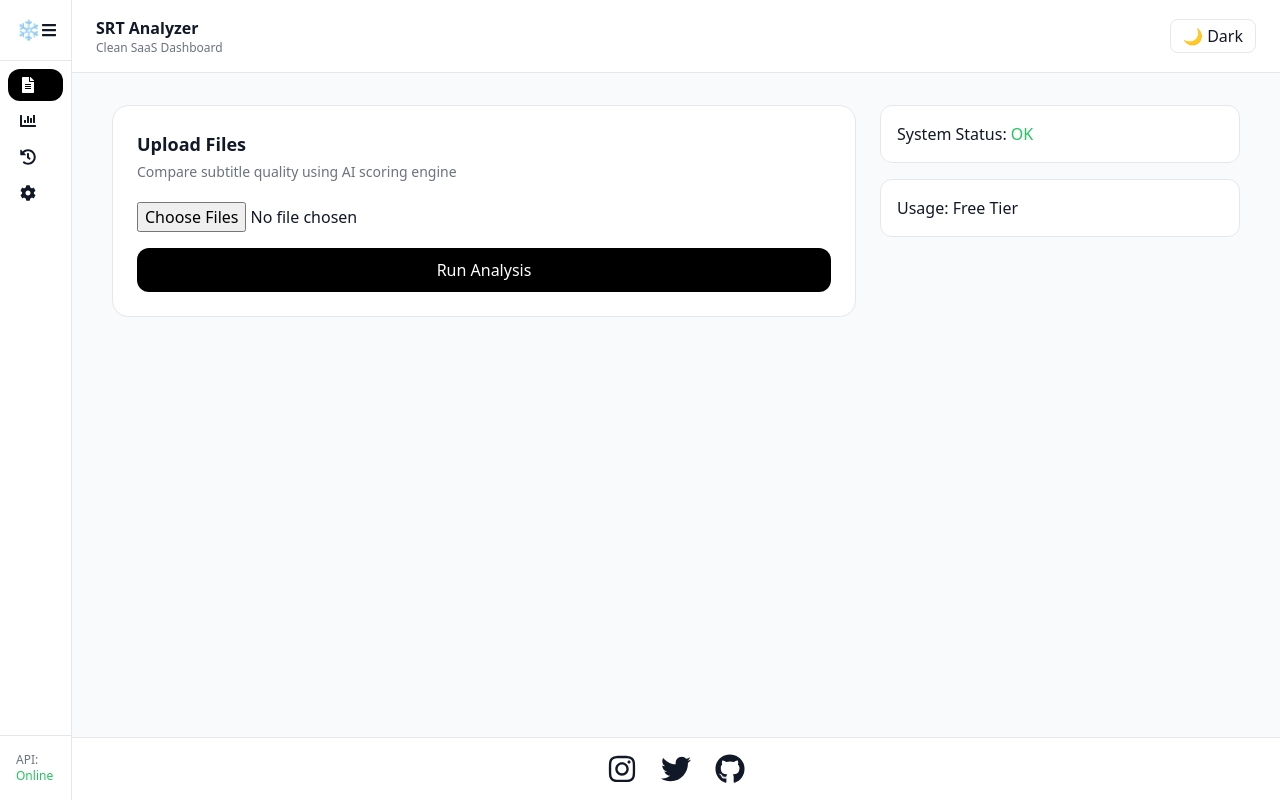
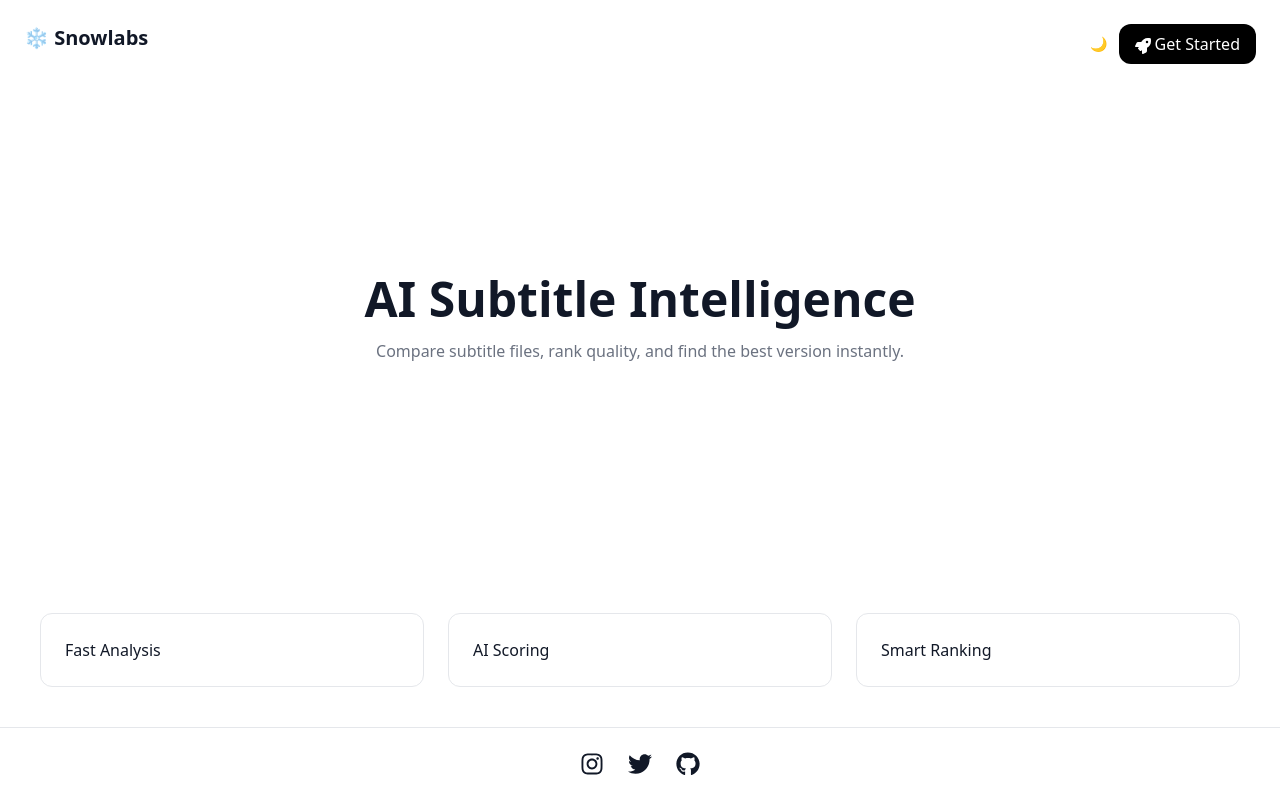
Before and after one commit to John-snow09/John-snow09, a React (Vite) app in the folder View/: page / in a window 1280 px wide. Built offline with nearby package versions, Linux system fonts and the light colour scheme.

Commit message:
UI improvements - startup SaaS design

```diff
--- a/View/src/App.jsx
+++ b/View/src/App.jsx
@@ -5,50 +5,28 @@ import {
   FaFileAlt,
   FaChartBar,
   FaHistory,
-  FaCog,
+  FaRocket,
   FaGithub,
   FaTwitter,
   FaInstagram,
 } from "react-icons/fa";
 
 function App() {
+  const [page, setPage] = useState("landing"); // landing | dashboard
   const [active, setActive] = useState("srt");
-
-  // ✅ SIDEBAR CLOSED BY DEFAULT
   const [sidebarOpen, setSidebarOpen] = useState(false);
 
   const [files, setFiles] = useState([]);
   const [data, setData] = useState(null);
   const [loading, setLoading] = useState(false);
 
-  // 🌙 DARK MODE
   const [darkMode, setDarkMode] = useState(false);
 
+  const API_BASE = "https://choose-your-sub.onrender.com";
+
   useEffect(() => {
-    const root = document.documentElement;
-
-    if (darkMode) {
-      root.classList.add("dark");
-    } else {
-      root.classList.remove("dark");
-    }
+    document.documentElement.classList.toggle("dark", darkMode);
   }, [darkMode]);
-
-  // 📱 AUTO CLOSE SIDEBAR ON MOBILE
-  useEffect(() => {
-    const handleResize = () => {
-      if (window.innerWidth < 768) {
-        setSidebarOpen(false);
-      }
-    };
-
-    handleResize();
-    window.addEventListener("resize", handleResize);
-
-    return () => window.removeEventListener("resize", handleResize);
-  }, []);
-
-  const API_BASE = "https://choose-your-sub.onrender.com";
 
   const handleUpload = async () => {
     if (!files.length) return alert("Select files");
@@ -77,145 +55,203 @@ function App() {
     { id: "srt", label: "SRT Analyzer", icon: <FaFileAlt /> },
     { id: "analytics", label: "Analytics", icon: <FaChartBar /> },
     { id: "history", label: "History", icon: <FaHistory /> },
-    { id: "settings", label: "Settings", icon: <FaCog /> },
   ];
 
+  const pageAnim = {
+    initial: { opacity: 0, y: 15 },
+    animate: { opacity: 1, y: 0 },
+    exit: { opacity: 0, y: -15 },
+  };
+
   return (
-    <div className="flex min-h-screen bg-gray-50 text-gray-900 dark:bg-gray-900 dark:text-white">
+    <div className="min-h-screen bg-white dark:bg-gray-950 text-gray-900 dark:text-white">
 
-      {/* ================= SIDEBAR ================= */}
+      <AnimatePresence mode="wait">
+
+        {/* ================= LANDING ================= */}
+        {page === "landing" && (
           <motion.div
-        animate={{ width: sidebarOpen ? 260 : 72 }}
-        transition={{ type: "spring", stiffness: 260, damping: 25 }}
-        className="bg-white dark:bg-gray-800 border-r dark:border-gray-700 flex flex-col justify-between"
+            key="landing"
+            {...pageAnim}
+            className="min-h-screen flex flex-col"
           >
 
-        <div>
+            {/* NAV */}
+            <div className="flex justify-between p-6">
+              <h1 className="font-bold text-xl">❄️ Snowlabs</h1>
 
-          {/* TOP */}
-          <div className="flex items-center justify-between p-4 border-b dark:border-gray-700">
-            <div className="text-xl">❄️</div>
+              <div className="flex gap-3 items-center">
 
-            <button onClick={() => setSidebarOpen(!sidebarOpen)}>
-              <FaBars />
+                <button onClick={() => setDarkMode(!darkMode)} className="text-sm">
+                  {darkMode ? "☀️" : "🌙"}
                 </button>
+
+                <button
+                  onClick={() => setPage("dashboard")}
+                  className="bg-black text-white dark:bg-white dark:text-black px-4 py-2 rounded-xl"
+                >
+                  <FaRocket className="inline mr-1" />
+                  Get Started
+                </button>
+
+              </div>
             </div>
 
-          {/* NAV */}
-          <div className="p-2 space-y-1">
+            {/* HERO */}
+            <div className="flex-1 flex flex-col items-center justify-center text-center px-6">
+
+              <h1 className="text-5xl font-bold mb-4">
+                AI Subtitle Intelligence
+              </h1>
+
+              <p className="text-gray-500 max-w-xl mb-6">
+                Compare subtitle files, rank quality, and find the best version instantly.
+              </p>
+
+            </div>
+
+            {/* FEATURES */}
+            <div className="grid md:grid-cols-3 gap-6 p-10">
+              <div className="border rounded-xl p-6">Fast Analysis</div>
+              <div className="border rounded-xl p-6">AI Scoring</div>
+              <div className="border rounded-xl p-6">Smart Ranking</div>
+            </div>
+
+            {/* FOOTER */}
+            <div className="flex justify-center gap-6 p-6 text-2xl border-t">
+
+              <a href="https://instagram.com/___john_snow_" target="_blank">
+                <FaInstagram />
+              </a>
+
+              <a href="https://x.com/JohnSnow320411" target="_blank">
+                <FaTwitter />
+              </a>
+
+              <a href="https://github.com/John-snow09" target="_blank">
+                <FaGithub />
+              </a>
+
+            </div>
+
+          </motion.div>
+        )}
+
+        {/* ================= DASHBOARD ================= */}
+        {page === "dashboard" && (
+          <motion.div
+            key="dashboard"
+            {...pageAnim}
+            className="flex min-h-screen"
+          >
+
+            {/* SIDEBAR */}
+            <div className="w-64 bg-gray-100 dark:bg-gray-900 border-r p-4 flex flex-col">
+
+              <h1 className="font-bold mb-6">❄️ Snowlabs</h1>
+
+              {/* BACK BUTTON */}
+              <button
+                onClick={() => setPage("landing")}
+                className="text-xs text-gray-500 mb-4 hover:text-black dark:hover:text-white"
+              >
+                ← Back to Home
+              </button>
+
+              {/* MENU */}
+              <div className="space-y-2 flex-1">
 
                 {menu.map((item) => (
                   <button
                     key={item.id}
                     onClick={() => setActive(item.id)}
-                className={`flex items-center gap-3 w-full px-3 py-2 rounded-xl transition
-                  ${
+                    className={`w-full text-left p-2 rounded flex items-center gap-2 ${
                       active === item.id
                         ? "bg-black text-white dark:bg-white dark:text-black"
-                      : "hover:bg-gray-100 dark:hover:bg-gray-700"
-                  }
-                `}
+                        : "hover:bg-gray-200 dark:hover:bg-gray-800"
+                    }`}
                   >
                     {item.icon}
-                {sidebarOpen && <span>{item.label}</span>}
+                    {item.label}
                   </button>
                 ))}
 
               </div>
 
+              <div className="text-xs text-gray-500">
+                v1.0 SaaS Mode
               </div>
 
-        <div className="p-4 text-xs text-gray-500 dark:text-gray-300 border-t dark:border-gray-700">
-          API: <span className="text-green-500">Online</span>
             </div>
 
-      </motion.div>
+            {/* MAIN */}
+            <div className="flex-1 p-8">
 
-      {/* ================= MAIN ================= */}
-      <div className="flex-1 flex flex-col">
+              {/* HEADER */}
+              <div className="flex justify-between items-center mb-6">
 
-        {/* TOPBAR */}
-        <div className="bg-white dark:bg-gray-800 border-b dark:border-gray-700 px-6 py-4 flex justify-between items-center">
+                <h1 className="text-xl font-bold">
+                  {menu.find(m => m.id === active)?.label}
+                </h1>
 
-          <div>
-            <h1 className="font-semibold">
-              {menu.find((m) => m.id === active)?.label}
-            </h1>
-            <p className="text-xs text-gray-500 dark:text-gray-300">
-              Clean SaaS Dashboard
-            </p>
-          </div>
-
-          {/* 🌙 TOGGLE */}
                 <button
-            onClick={() => setDarkMode(!darkMode)}
-            className="px-3 py-1 rounded-lg border dark:border-gray-600 hover:bg-gray-100 dark:hover:bg-gray-700 transition"
+                  onClick={() => setPage("landing")}
+                  className="text-sm text-gray-500 hover:text-black dark:hover:text-white"
                 >
-            {darkMode ? "☀️ Light" : "🌙 Dark"}
+                  Exit
                 </button>
 
               </div>
 
-        {/* WORKSPACE */}
-        <div className="flex-1 px-4 sm:px-6 lg:px-10 py-8 flex justify-center">
-
-          <div className="w-full max-w-6xl">
-
-            <div className="grid grid-cols-1 lg:grid-cols-3 gap-6">
-
-              {/* MAIN */}
-              <div className="lg:col-span-2 space-y-6">
-
-                <div className="bg-white dark:bg-gray-800 border dark:border-gray-700 rounded-2xl p-6">
-
-                  <h2 className="font-semibold text-lg mb-1">
-                    Upload Files
-                  </h2>
-
-                  <p className="text-sm text-gray-500 dark:text-gray-300 mb-5">
-                    Compare subtitle quality using AI scoring engine
-                  </p>
+              {/* SRT TOOL */}
+              {active === "srt" && (
+                <div className="border rounded-xl p-6 bg-white dark:bg-gray-800">
 
                   <input
                     type="file"
                     multiple
                     onChange={(e) => setFiles(Array.from(e.target.files))}
-                    className="mb-4"
                   />
 
                   <button
                     onClick={handleUpload}
-                    className="w-full bg-black text-white dark:bg-white dark:text-black py-2.5 rounded-xl"
+                    className="bg-black text-white px-4 py-2 mt-3 rounded-xl"
                   >
                     {loading ? "Processing..." : "Run Analysis"}
                   </button>
 
-                </div>
+                  {data?.results && (
+                    <div className="mt-6 space-y-2">
 
-                {/* RESULTS */}
-                <AnimatePresence>
-
-                  {data?.results && (
-                    <motion.div className="space-y-3">
-
-                      <div className="bg-green-50 dark:bg-green-900 border p-4 rounded-xl">
-                        🏆 Best File:{" "}
-                        <span className="font-semibold">
-                          {data.best_file}
-                        </span>
+                      <div className="p-3 bg-green-100 rounded">
+                        🏆 Best: {data.best_file}
                       </div>
 
                       {data.results.map((r, i) => (
-                        <div
-                          key={i}
-                          className="bg-white dark:bg-gray-800 border dark:border-gray-700 p-4 rounded-xl"
-                        >
-                          <div className="font-semibold">{r.filename}</div>
-                          <div className="text-sm text-gray-500 dark:text-gray-300">
-                            Score: {r.score}
-                          </div>
+                        <div key={i} className="border p-3 rounded">
+                          {r.filename} — {r.score}
                         </div>
                       ))}
+
+                    </div>
+                  )}
+
+                </div>
+              )}
+
+              {active === "analytics" && (
+                <div className="border p-6 rounded-xl">
+                  Analytics Coming Soon 🚀
+                </div>
+              )}
+
+              {active === "history" && (
+                <div className="border p-6 rounded-xl">
+                  No history yet
+                </div>
+              )}
+
+            </div>
 
           </motion.div>
         )}
@@ -223,46 +259,6 @@ function App() {
       </AnimatePresence>
 
     </div>
-
-              {/* RIGHT */}
-              <div className="space-y-4">
-
-                <div className="bg-white dark:bg-gray-800 border rounded-xl p-4">
-                  System Status: <span className="text-green-500">OK</span>
-                </div>
-
-                <div className="bg-white dark:bg-gray-800 border rounded-xl p-4">
-                  Usage: Free Tier
-                </div>
-
-              </div>
-
-            </div>
-
-          </div>
-
-        </div>
-
-        {/* FOOTER */}
-        <div className="bg-white dark:bg-gray-800 border-t p-4 flex justify-center gap-6 text-3xl">
-
-          <a href="https://www.instagram.com/___john_snow_" target="_blank">
-            <FaInstagram className="hover:text-pink-500 transition" />
-          </a>
-
-          <a href="https://x.com/JohnSnow320411" target="_blank">
-            <FaTwitter className="hover:text-blue-500 transition" />
-          </a>
-
-          <a href="https://github.com/John-snow09" target="_blank">
-            <FaGithub className="hover:text-black transition" />
-          </a>
-
-        </div>
-
-      </div>
-
-    </div>
   );
 }
 
```
Lines whose indentation alone changed are shown as unchanged.
